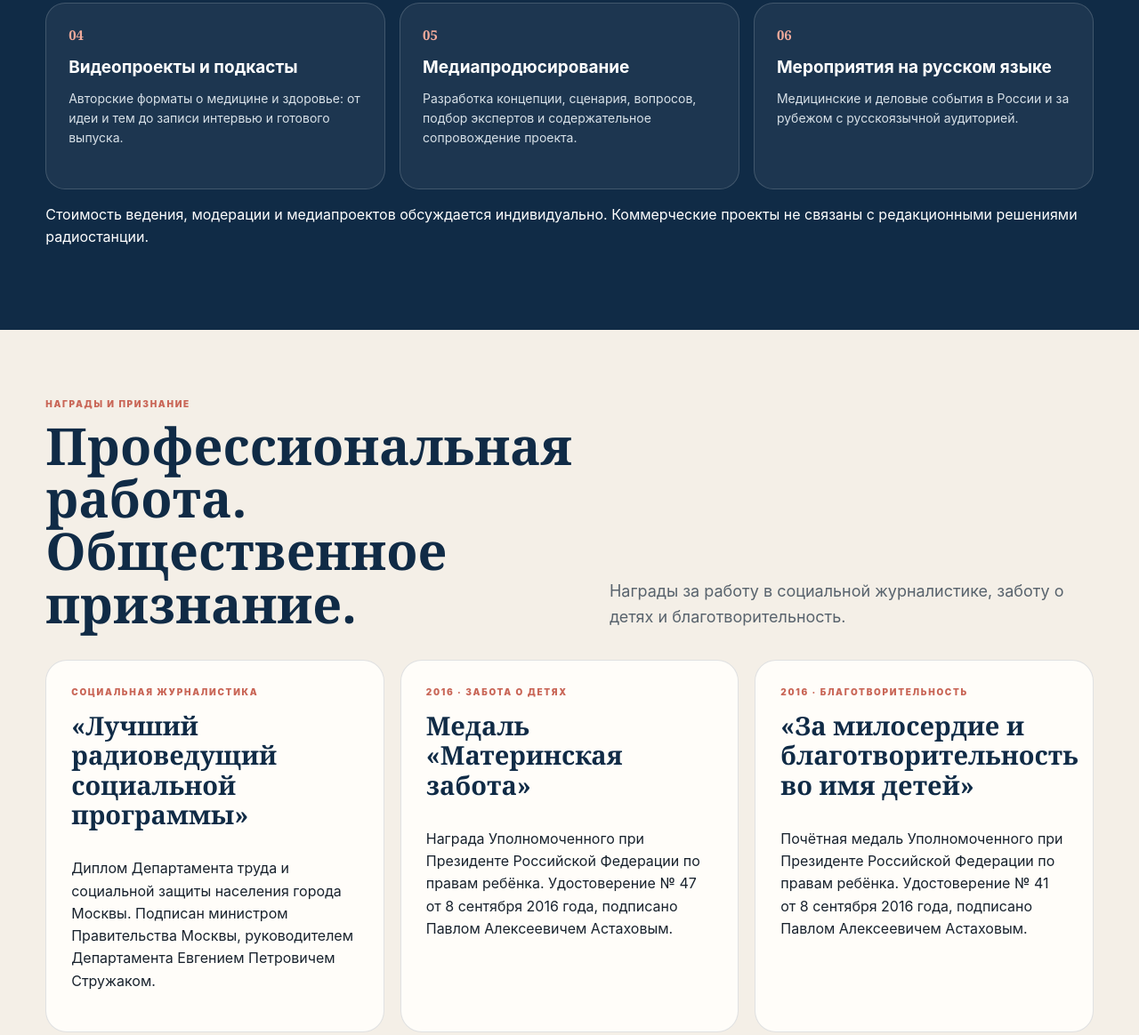
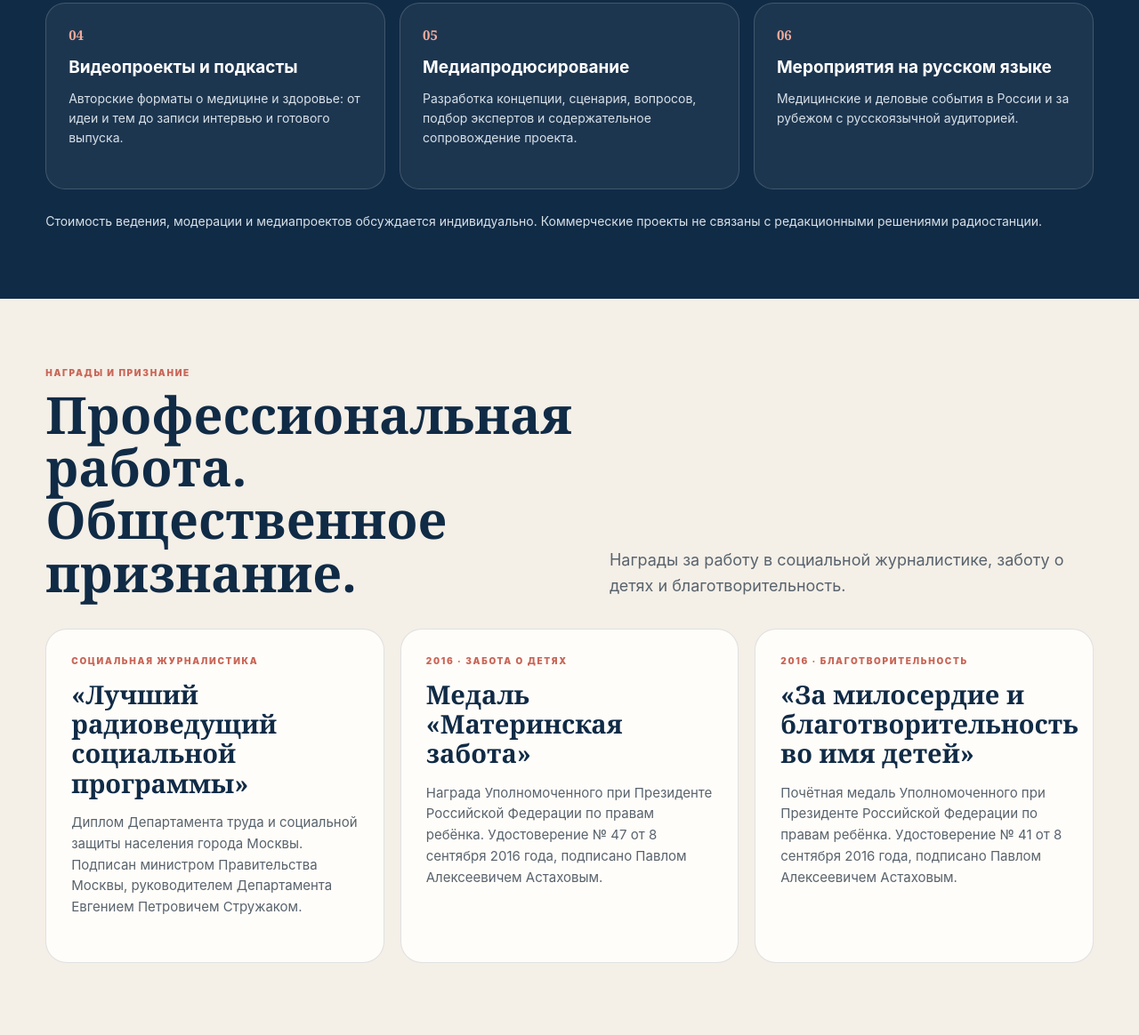
Before and after one commit to tronatnat-source/natalia-troitskaya-site, a plain HTML site: page index.html in a window 1280 px wide. Shown: the part 2756-3920 px from the top of the page at 89% size. Drawn offline with Linux system fonts and the light colour scheme.

Commit message:
Polish pricing-by-request notes and secondary PR services cards

```diff
--- a/styles.css
+++ b/styles.css
@@ -33,3 +33,9 @@ section[id]{scroll-margin-top:100px}
 @media(min-width:721px) and (max-width:1080px){.nav{height:auto;min-height:82px;flex-wrap:wrap;gap:12px;padding:14px 0}.links{flex-wrap:wrap;gap:14px}}
 @media(max-width:1020px){.pr-offers{grid-template-columns:1fr}.pr-offer h3{font-size:30px}.pr-offer .btn{align-self:flex-start}}
 @media(max-width:720px){.pr-details{grid-template-columns:1fr;gap:28px}.pr-offer{padding:25px}.pr-intro{font-size:16px}.pr-offer .btn{align-self:stretch}}
+
+/* Commercial positioning: tailored proposals and compact secondary services */
+.service-note{margin:25px 0 0;font-size:14px;line-height:1.6}
+.services .service-note{color:#d8e1e8}
+.pr-section .service-note{color:var(--muted)}
+.pr-offer>p{color:#58636d;font-size:15px;flex:1;margin:0 0 22px}
```
